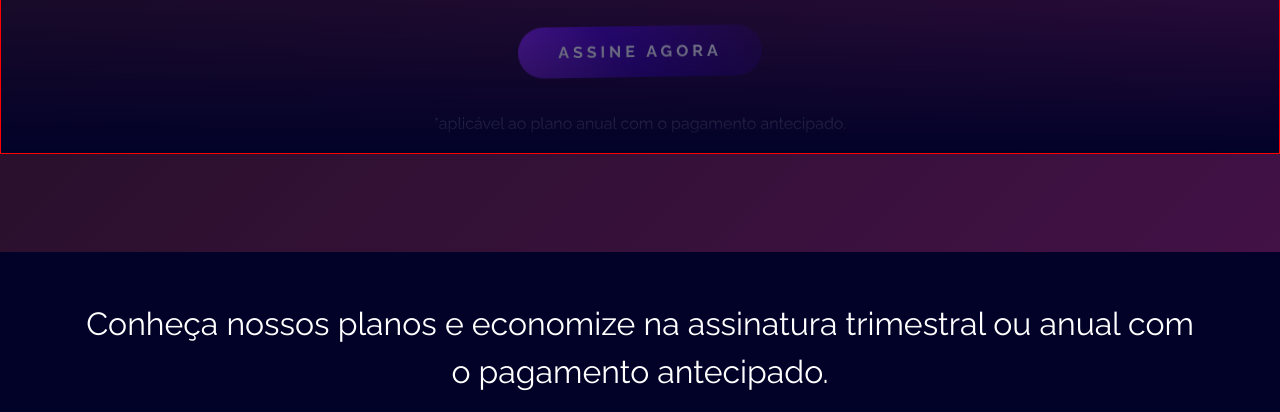
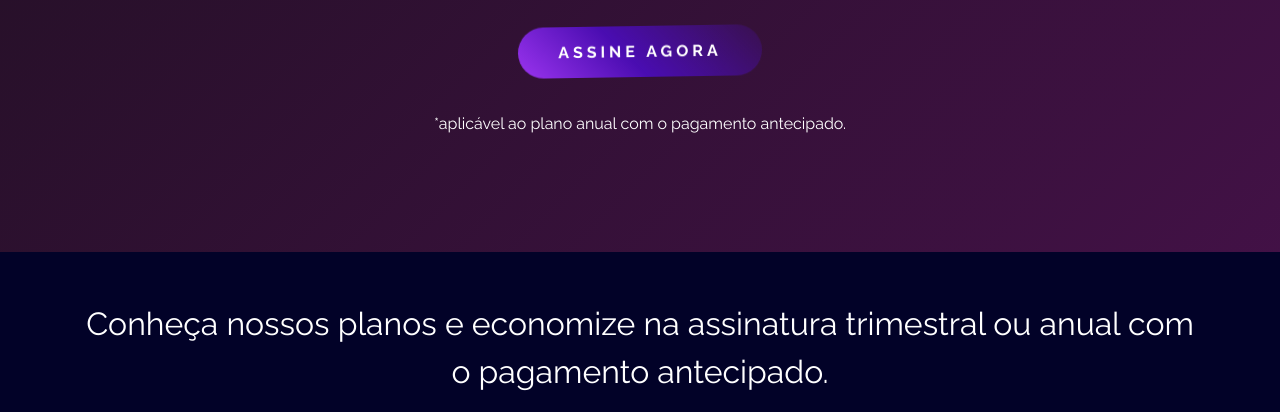
Before and after one commit to LuizFAP/projetoHBOmax, a website: page index.html in a window 1280 px wide. Shown: the part 646-1058 px from the top of the page. Drawn offline with nearby package versions, Linux system fonts and the light colour scheme.

Commit message:
commit 1 - tentando corrigir o after

```diff
--- a/CSS/style.css
+++ b/CSS/style.css
@@ -209,15 +209,15 @@ body {
     }
   }
 
-  header::after{
+  /* header::after{
     content: "";
     background: linear-gradient(0deg, #020228, transparent);
     height: 250px;
     width: 100%;
     position: absolute;
     bottom: 0;
-    border: 1px solid red;
-  }
+
+  } */
 
   .content-plans-text{
     font-size: 32px;
```
